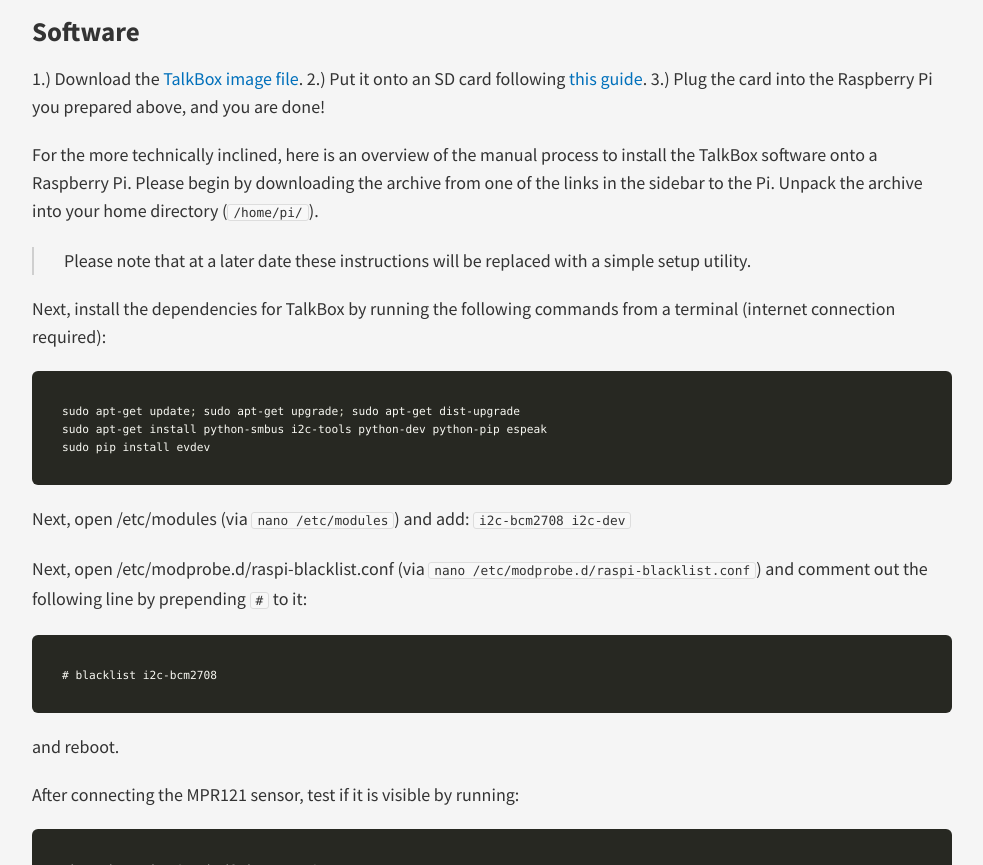
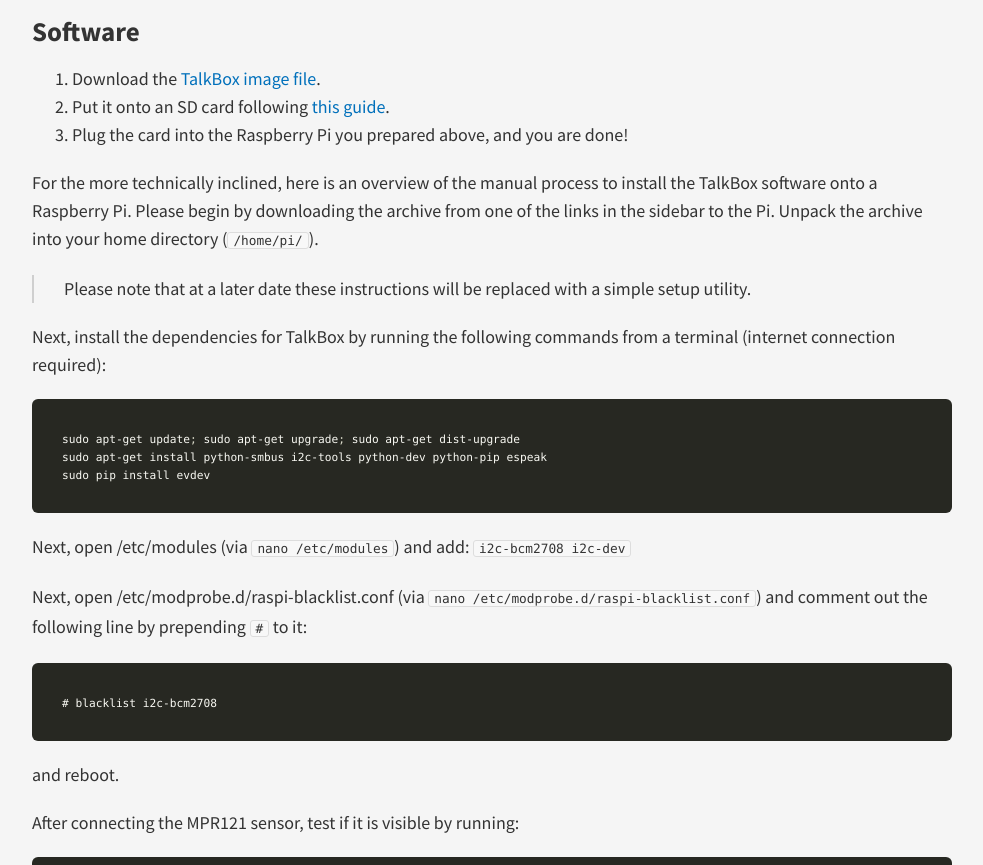
Before and after one commit to tkunic/TalkBox, a website: page setup/index.html in a window 1280 px wide. Shown: the part 1092-1957 px from the top of the page, without its empty margins (148-1131 px from the left). Drawn offline with nearby package versions, Linux system fonts and the light colour scheme.

Commit message:
fixed ol

```diff
--- a/feed.xml
+++ b/feed.xml
@@ -6,8 +6,8 @@
     <atom:link href="tkunic.github.io//TalkBox/feed.xml" rel="self" type="application/rss+xml" />
     <description></description>
     <language>en-us</language>
-    <pubDate>Sun, 11 May 2014 20:53:06 -0400</pubDate>
-    <lastBuildDate>Sun, 11 May 2014 20:53:06 -0400</lastBuildDate>
+    <pubDate>Sun, 11 May 2014 21:01:27 -0400</pubDate>
+    <lastBuildDate>Sun, 11 May 2014 21:01:27 -0400</lastBuildDate>
 
 
 
--- a/setup/index.html
+++ b/setup/index.html
@@ -89,9 +89,11 @@
 
 <h2>Software</h2>
 
-<p>1.) Download the <a href="http://sector.aml.yorku.ca/talkbox-v1.2-140511.img">TalkBox image file</a>.
-2.) Put it onto an SD card following <a href="http://elinux.org/RPi_Easy_SD_Card_Setup">this guide</a>.
-3.) Plug the card into the Raspberry Pi you prepared above, and you are done!</p>
+<ol>
+<li>Download the <a href="http://sector.aml.yorku.ca/talkbox-v1.2-140511.img">TalkBox image file</a>.</li>
+<li>Put it onto an SD card following <a href="http://elinux.org/RPi_Easy_SD_Card_Setup">this guide</a>.</li>
+<li>Plug the card into the Raspberry Pi you prepared above, and you are done!</li>
+</ol>
 
 <p>For the more technically inclined, here is an overview of the manual process to install the TalkBox software onto a Raspberry Pi. Please begin by downloading the archive from one of the links in the sidebar to the Pi. Unpack the archive into your home directory (<code>/home/pi/</code>).</p>
 
```
